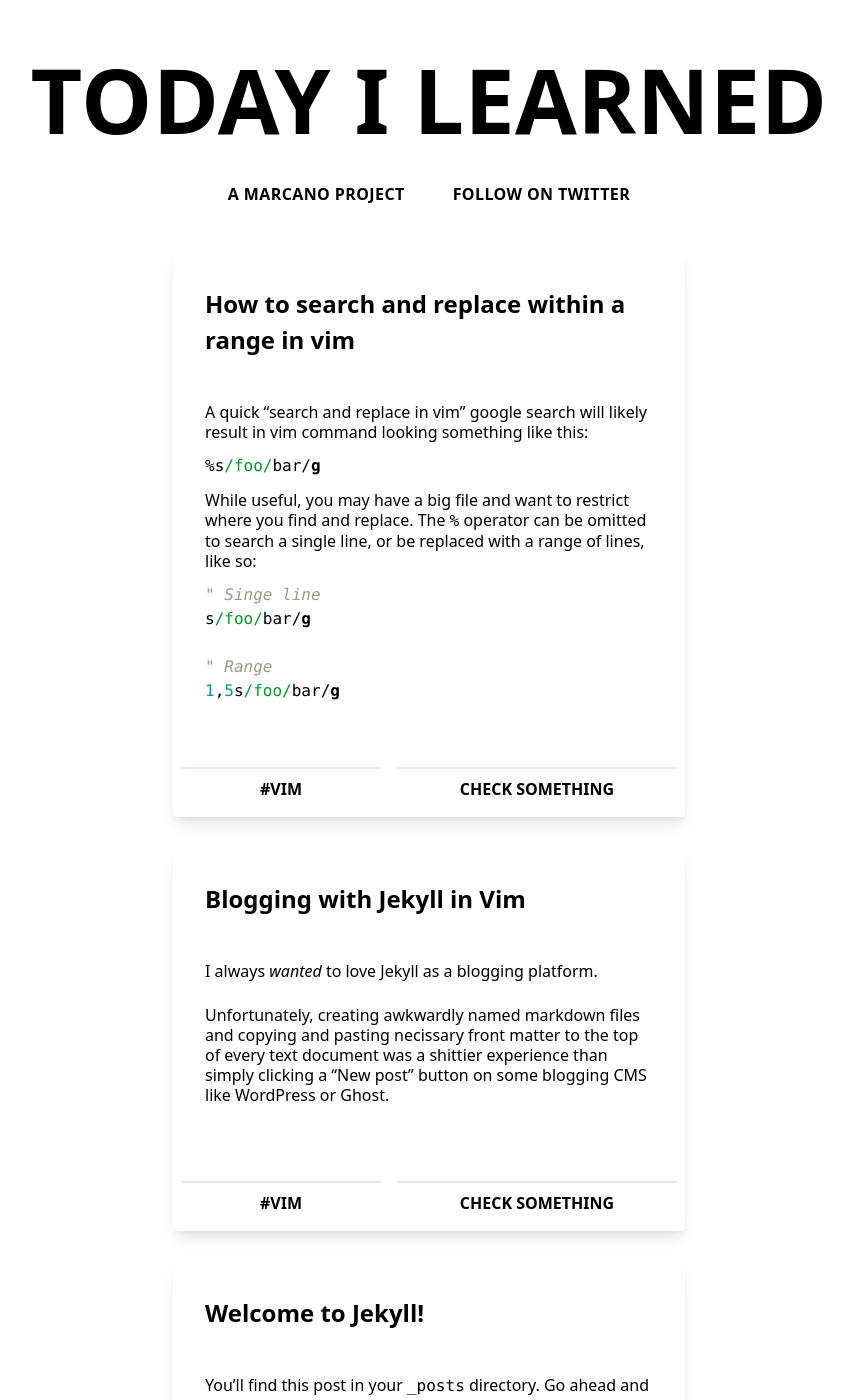
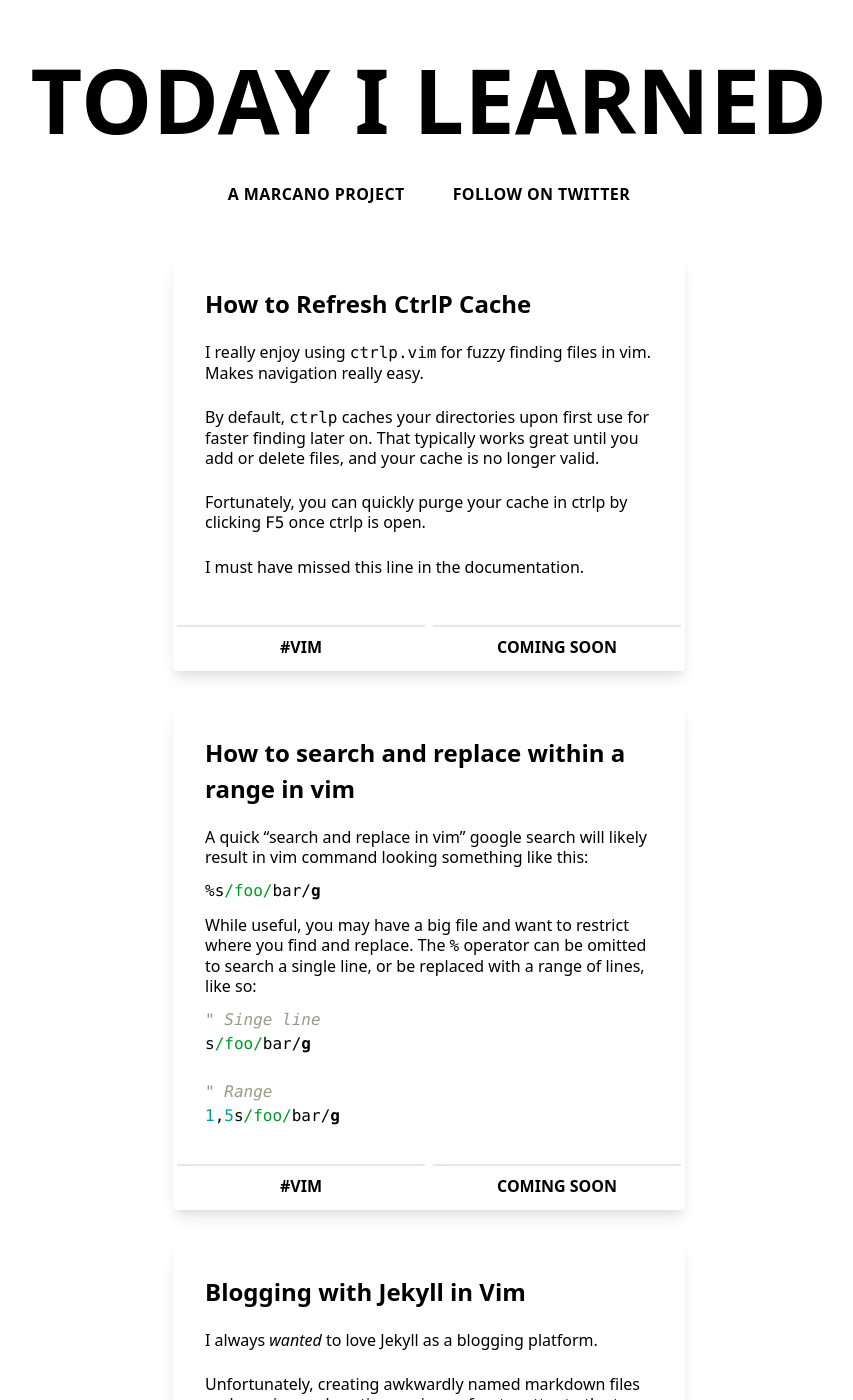
Before and after one commit to pbmarcano/til, a Jekyll site: the page built from index.html, in a window 1280 px wide and 1400 px high. Shown: the whole window, without its empty margins (211-1064 px from the left). Built offline with Jekyll 4.4.1, drawn with Linux system fonts in a browser that asks for light colours; some web fonts are replaced; comment, search, counter and statistics services are not loaded; some of the changed text lies outside the part shown.

Commit message:
Added stuff for SEO
- Permalink structure
- Added SEO and a sitemap
- Changed the post card to not have a category link
- Added post about ctrlp cache

```diff
--- a/_config.yml
+++ b/_config.yml
@@ -8,12 +8,14 @@
 github_username:  pbmarcano
 color: teal
 
-permalink: /:categories/:title
+permalink: /:categories/:title/
 
 # Build settings
 markdown: kramdown
 plugins:
   - jekyll-feed
+  - jekyll-seo-tag
+  - jekyll-sitemap
 
 # Exclude from processing.
 # The following items will not be processed, by default. Create a custom list
--- a/_includes/head.html
+++ b/_includes/head.html
@@ -13,3 +13,4 @@
 }
 </style>
 <link rel="stylesheet" href="https://use.typekit.net/zsw6wfe.css">
+{% seo title=false %}
--- a/_includes/post_card.html
+++ b/_includes/post_card.html
@@ -4,22 +4,20 @@
       <a href="{{ include.post.url }}" class="font-bold text-teal-darkest no-underline text-2xl mb-2">
         {{ include.post.title }}
       </a>
-      <p class="text-grey-darker text-base mt-2">
+      <div class="text-grey-darkest text-base mt-2">
         {{ include.post.content }}
-      </p>
+      </div>
     </div>
 
     <div class="flex font-bold uppercase">
       {% for category in include.post.categories %}
-        <a href="/{{ category }}" class="flex-1 text-red no-underline">
-          <div class="border-t-2 border-red text-center px-8 py-2 m-2">
-            #{{ category }}
-          </div>
-        </a>
+        <div class="flex-1 text-red-light no-underline border-t-2 border-red text-center px-8 py-2 m-1 hover:bg-red-lightest">
+          #{{ category }}
+        </div>
       {% endfor %}
 
-      <div class="flex-1 border-t-2 border-blue text-center px-8 py-2 m-2">
-        Check something
+      <div class="flex-1 text-blue-light border-t-2 border-blue text-center px-8 py-2 m-1 hover:bg-blue-lightest">
+        Coming soon
       </div>
     </div>
   </div>
--- /dev/null
+++ b/_posts/2018-01-04-how-to-refresh-ctrlp-cache.markdown
@@ -0,0 +1,14 @@
+---
+layout: post
+title: "How to Refresh CtrlP Cache"
+date: "2018-01-04 10:45:19 -0500"
+categories: vim
+---
+
+I really enjoy using [`ctrlp.vim`](https://github.com/ctrlpvim/ctrlp.vim) for fuzzy finding files in vim. Makes navigation really easy.
+
+By default, `ctrlp` caches your directories upon first use for faster finding later on. That typically works great until you add or delete files, and your cache is no longer valid.
+
+Fortunately, you can quickly purge your cache in ctrlp by clicking `F5` once ctrlp is open.
+
+I must have missed this line in the documentation.
```
